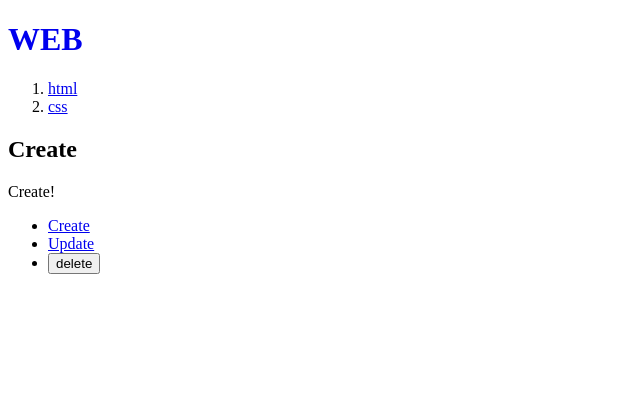
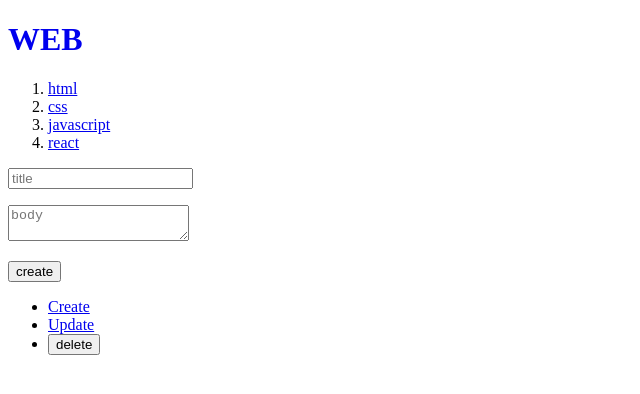
Before and after one commit to mykuromi/nextApp, a Next.js app: page /create in a window 1280 px wide. Shown: the top 394 px of the page, without its empty margins (0-640 px from the left). Built offline with nearby package versions, Linux system fonts and the light colour scheme; data requests are answered from the project's data file.

Commit message:
12 글 생성

```diff
--- a/db.json
+++ b/db.json
@@ -1,7 +1,25 @@
 {
   "topics": [
-    { "id": 1, "title": "html", "body": "html is..." },
-    { "id": 1, "title": "css", "body": "css is..." }
+    {
+      "id": 1,
+      "title": "html",
+      "body": "html is..."
+    },
+    {
+      "id": 2,
+      "title": "css",
+      "body": "css is..."
+    },
+    {
+      "title": "javascript",
+      "body": "javascript is..",
+      "id": 3
+    },
+    {
+      "title": "react",
+      "body": "react is..",
+      "id": 4
+    }
   ],
   "posts": [
     {
--- a/src/app/create/layout.js
+++ /dev/null
@@ -1,8 +0,0 @@
-export default function Layout(props) {
-  return (
-    <form>
-      <h2>Create</h2>
-      {props.children}
-    </form>
-  );
-}
--- a/src/app/create/page.js
+++ b/src/app/create/page.js
@@ -1,3 +1,40 @@
+"use client";
+
+import { useRouter } from "next/navigation";
+
 export default function Create() {
-  return <>Create!</>;
+  const router = useRouter();
+  return (
+    // 사용자와 사용하는 것은 server component에서 다루지 않음 => client component
+    <form
+      onSubmit={(e) => {
+        e.preventDefault();
+        const title = e.target.title.value;
+        const body = e.target.body.value;
+        const options = {
+          method: "POST",
+          headers: {
+            "Content-Type": "application/json",
+          },
+          body: JSON.stringify({ title, body }),
+        };
+        fetch(`http://localhost:9999/topics`, options)
+          .then((res) => res.json())
+          .then((result) => {
+            const lastid = result.id;
+            router.push(`/read/${lastid}`);
+          });
+      }}
+    >
+      <p>
+        <input type="text" name="title" placeholder="title" />
+      </p>
+      <p>
+        <textarea name="body" placeholder="body"></textarea>
+      </p>
+      <p>
+        <input type="submit" value="create" />
+      </p>
+    </form>
+  );
 }
```
